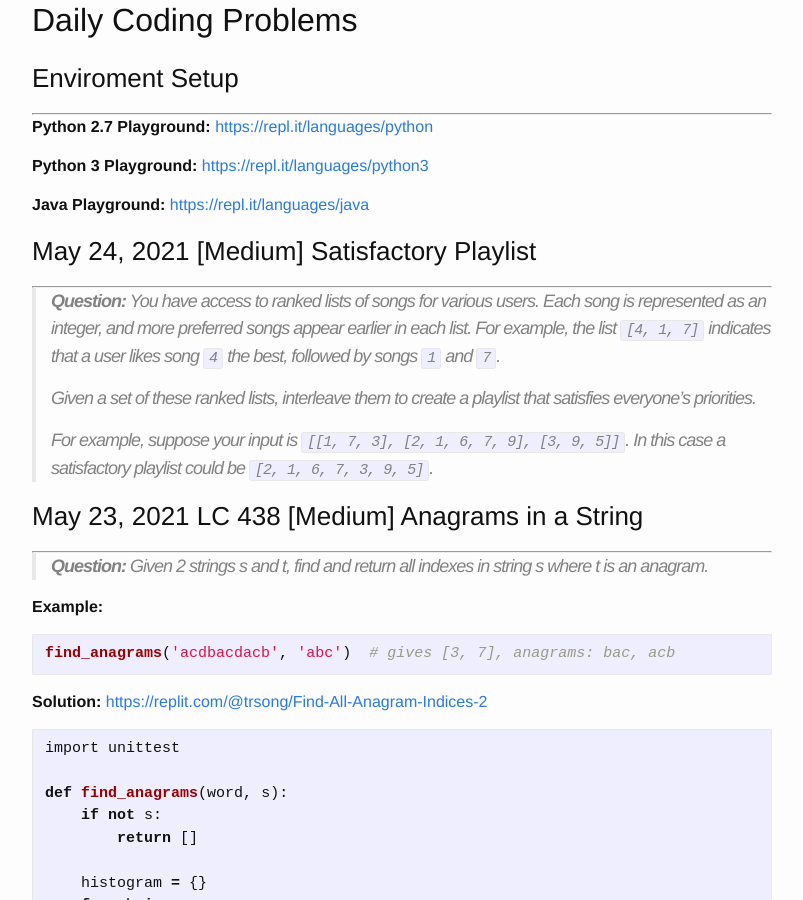
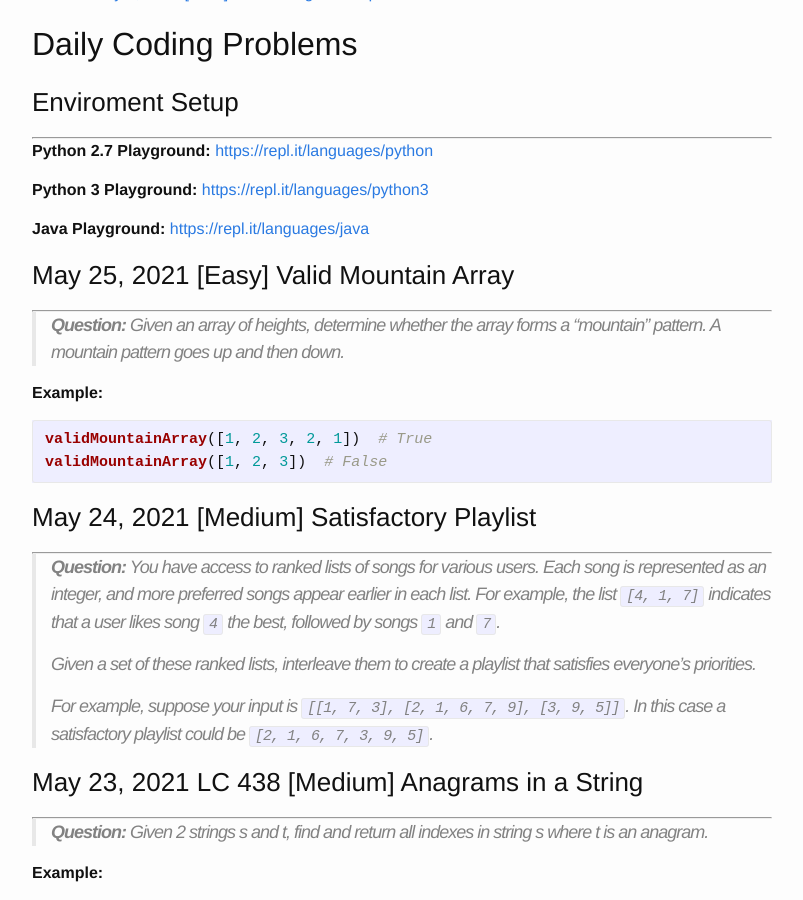
Before and after one commit to trsong/trsong.github.io, a Jekyll site: the page built from _posts/2021-05-01-DailyQuestionsMay.md, in a window 1280 px wide and 900 px high, scrolled down 843 px. Shown: the whole window, without its empty margins (238-1041 px from the left). Built offline with Jekyll 4.4.1, drawn with Linux system fonts in a browser that asks for light colours; some of the changed text lies outside the part shown.

Commit message:
Add May 25 question

````diff
--- a/_posts/2021-05-01-DailyQuestionsMay.md
+++ b/_posts/2021-05-01-DailyQuestionsMay.md
@@ -18,6 +18,16 @@ categories: Python/Java
 
 **Java Playground:** [https://repl.it/languages/java](https://repl.it/languages/java)
 
+
+### May 25, 2021 \[Easy\] Valid Mountain Array
+---
+> **Question:** Given an array of heights, determine whether the array forms a "mountain" pattern. A mountain pattern goes up and then down.
+
+**Example:**
+```py
+validMountainArray([1, 2, 3, 2, 1])  # True
+validMountainArray([1, 2, 3])  # False
+```
 
 ### May 24, 2021 \[Medium\] Satisfactory Playlist
 ---
````
